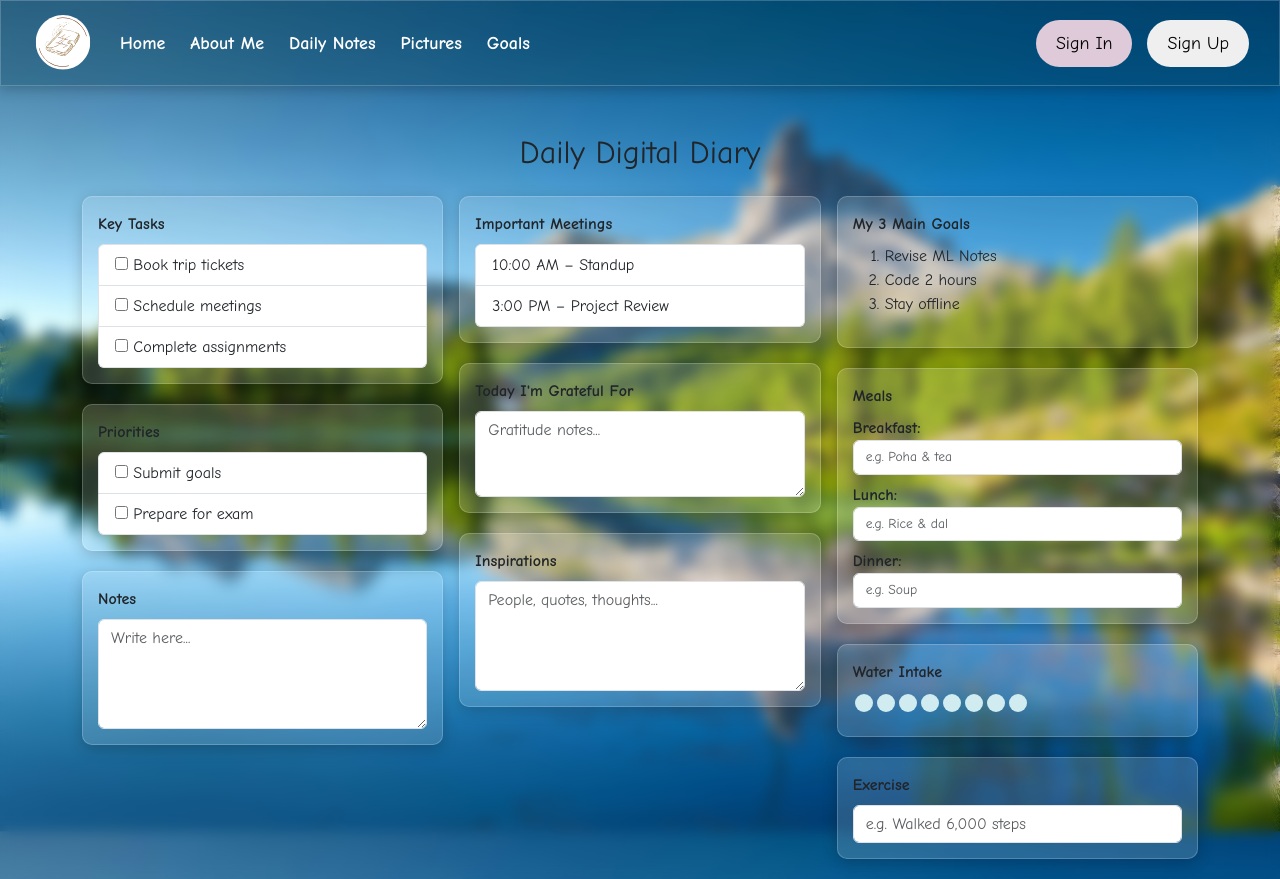
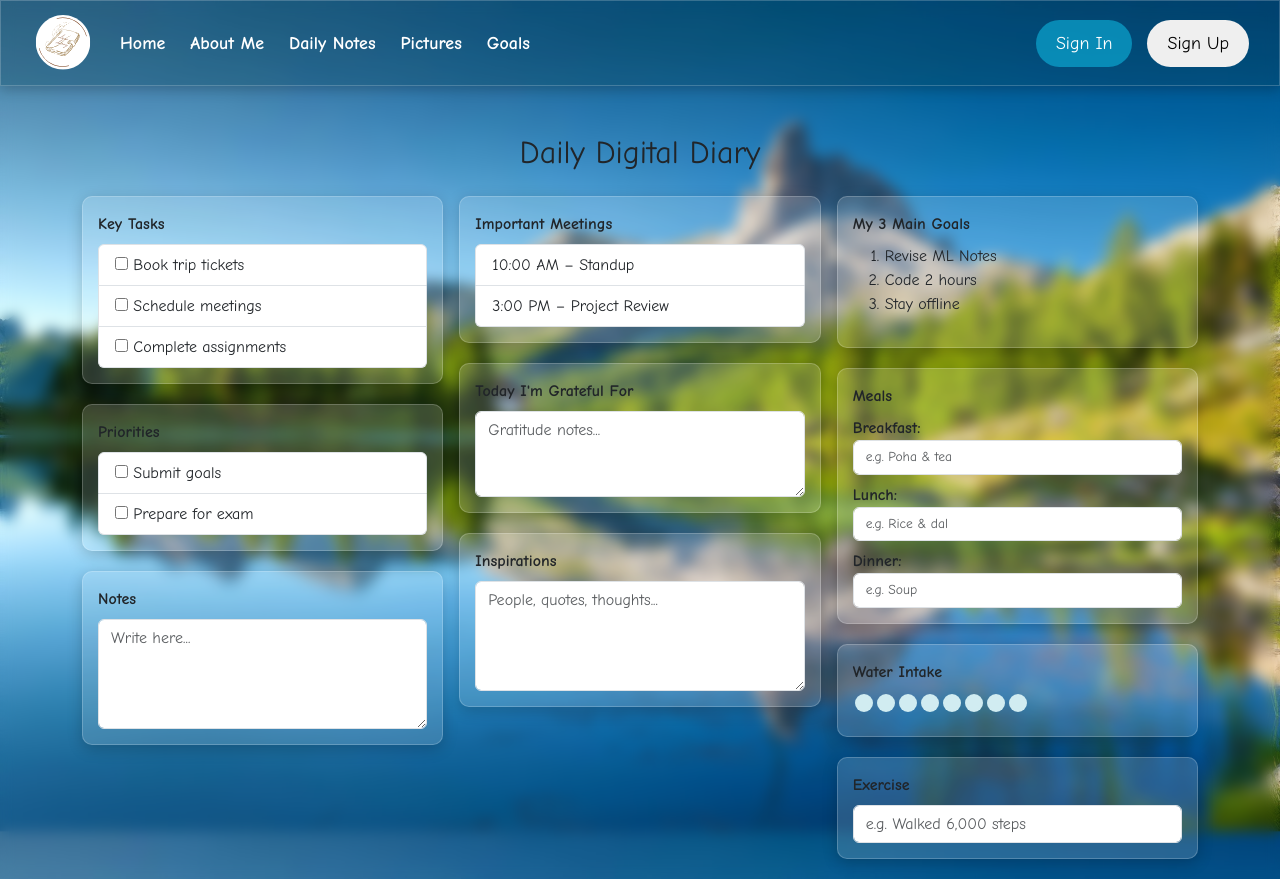
Before and after one commit to anchaltyagi1/Digital-Diary, a React (Vite) app: page / in a window 1280 px wide. In both pictures the pointer is over the button "Sign In". Built offline with nearby package versions, Linux system fonts and the light colour scheme.

Commit message:
UI enhanced

```diff
--- a/src/styles/Navbar.css
+++ b/src/styles/Navbar.css
@@ -38,5 +38,6 @@ nav {
     margin-left: 15px;
   }
   .auth-buttons button:hover{
-    background-color: rgb(222, 202, 217);
+    background-color: rgba(15, 192, 231, 0.549);
+    color: white;
   }
```
